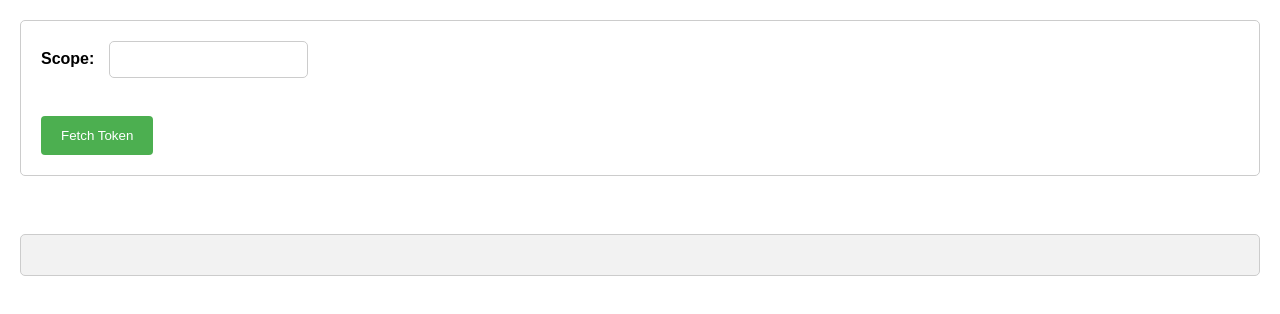
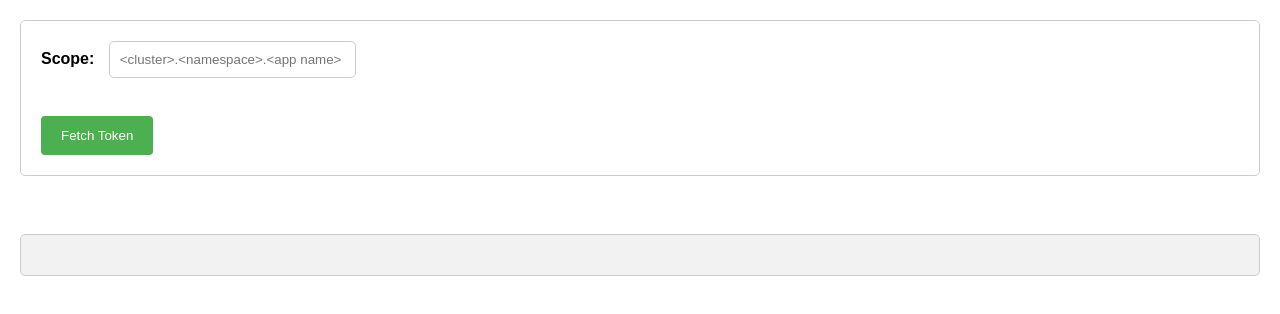
Before and after one commit to navikt/org-token-tool, a website: page public/index.html in a window 1280 px wide. Drawn offline with Linux system fonts and the light colour scheme.

Commit message:
Added placeholder text for input field

```diff
--- a/public/index.html
+++ b/public/index.html
@@ -7,7 +7,7 @@
 <body>
 <form>
     <label for="scope">Scope:</label>
-    <input type="text" id="scope" name="scope">
+    <input type="text" id="scope" name="scope" placeholder="<cluster>.<namespace>.<app name>">
     <br><br>
     <button type="button" onclick="fetchToken()">Fetch Token</button>
 </form>
--- a/public/styles.css
+++ b/public/styles.css
@@ -21,6 +21,7 @@ input[type="text"] {
     border-radius: 5px;
     border: 1px solid #ccc;
     margin-bottom: 20px;
+    width: 225px;
 }
 
 button {
```
